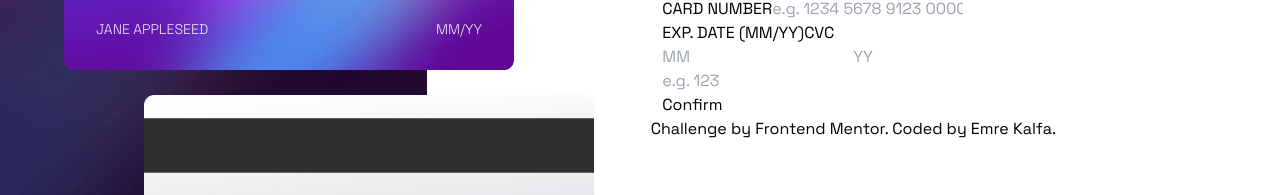
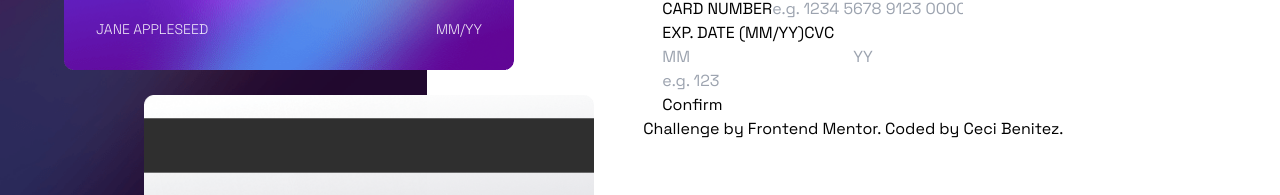
Before and after one commit to UnicornDad8/interactive-card-details-form, a Next.js app: page / in a window 1280 px wide. Shown: the part 343-538 px from the top of the page. Built offline with nearby package versions, Linux system fonts and the light colour scheme.

Commit message:
Styled footer

```diff
--- a/src/components/complete/index.js
+++ b/src/components/complete/index.js
@@ -4,9 +4,15 @@ const grotesk = Space_Grotesk({ subsets: ["latin"] });
 
 function Form() {
   return (
-    <main>
-      <div>
-        <footer>
+    <main
+      className={`flex flex-col h-screen w-screen ${grotesk.className} overflow-hidden lg:flex-row`}
+    >
+      <div
+        className={
+          "flex flex-col h-[40%] bg-cover bg-main-desktop bg-no-repeat lg:w-1/3 lg:h-full"
+        }
+      >
+        <footer className="relative bottom-0 flex justify-center mt-48 mb-4 text-xs lg:absolute lg:mt-0">
           <div>
             Challenge by{" "}
             <a
@@ -15,7 +21,7 @@ function Form() {
             >
               Frontend Mentor
             </a>
-            . Coded by <a href="#">Emre Kalfa</a>.
+            . Coded by <a href="#">Ceci Benitez</a>.
           </div>
         </footer>
       </div>
--- a/src/components/form/index.js
+++ b/src/components/form/index.js
@@ -280,7 +280,7 @@ function Form() {
             >
               Frontend Mentor
             </a>
-            . Coded by <a href="#">Emre Kalfa</a>.
+            . Coded by <a href="#">Ceci Benitez</a>.
           </div>
         </footer>
       </div>
```
